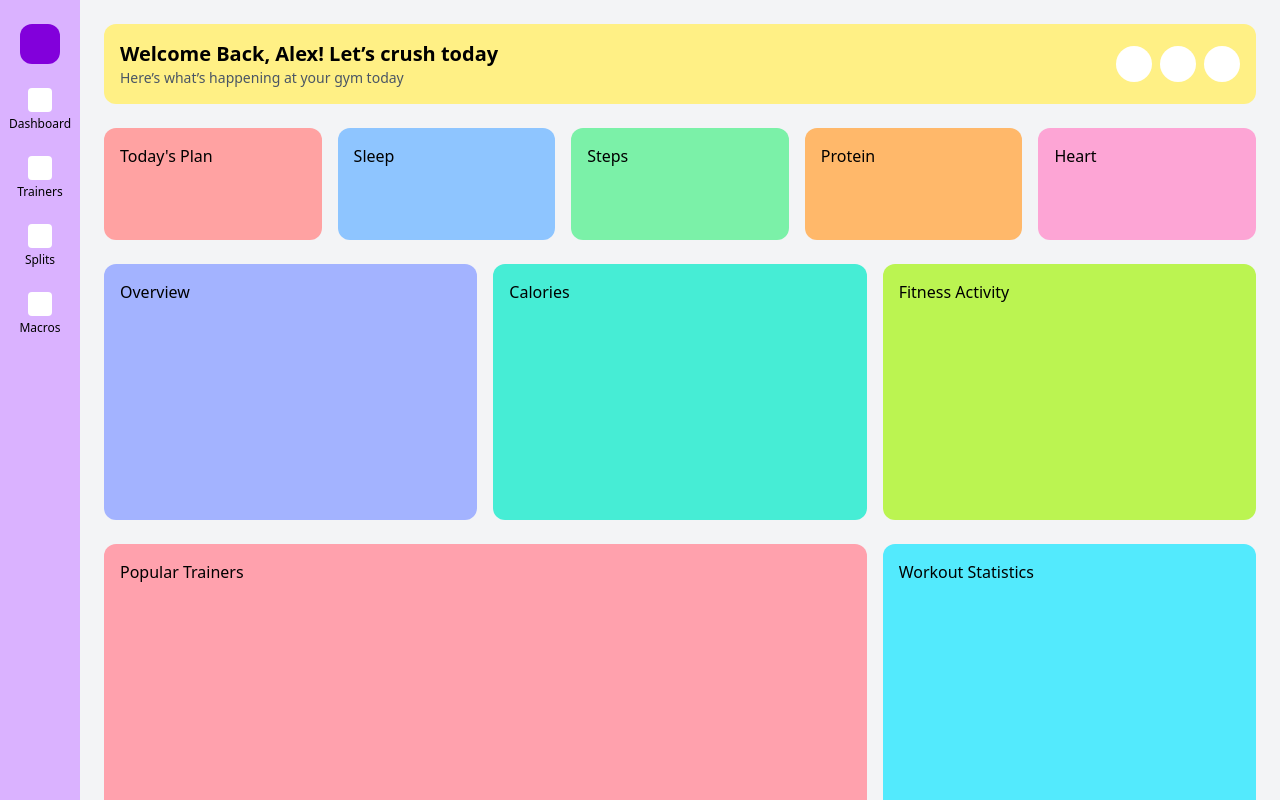
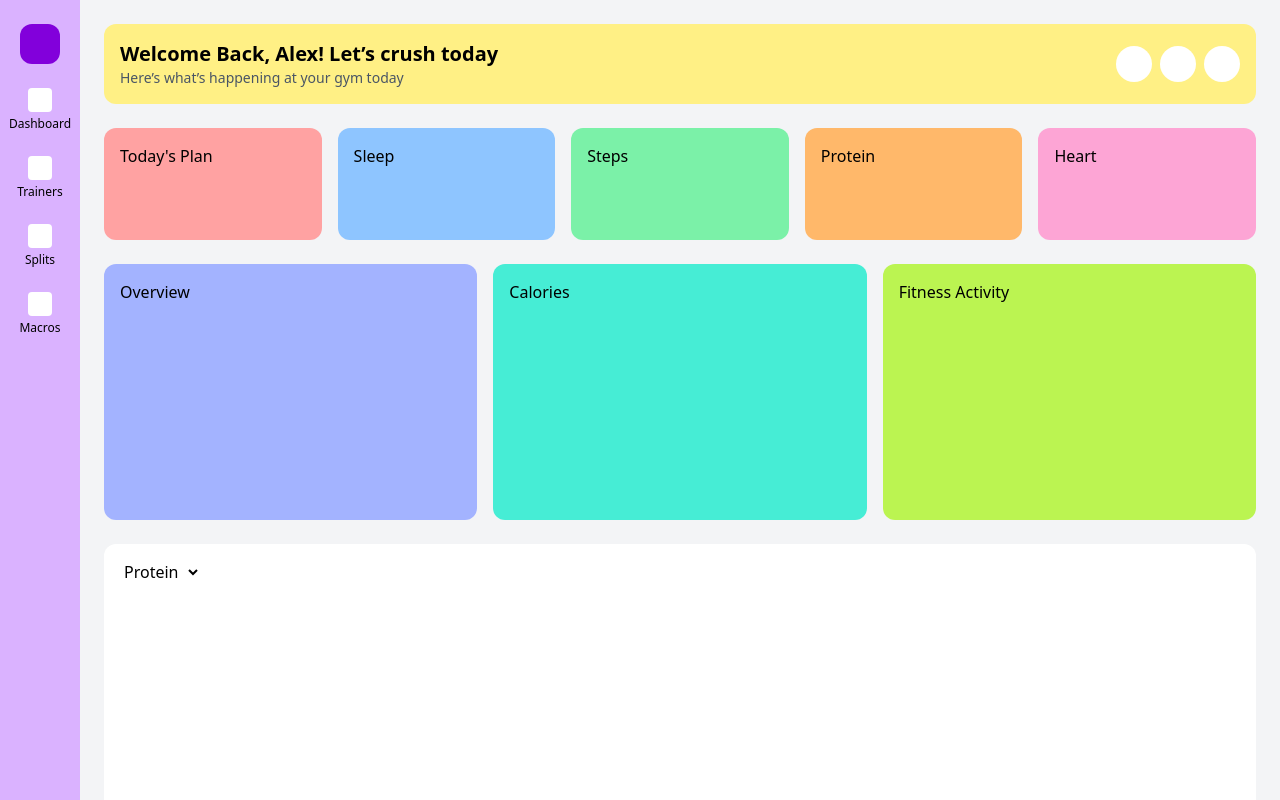
Before and after one commit to kvkvarma/METRIFLEX, a React (Vite) app in the folder client/: page /dashboard in a window 1280 px wide. Built offline with nearby package versions, Linux system fonts and the light colour scheme.

Commit message:
Implemented Recharts for the Daily Macros for a particular User

```diff
--- a/client/src/components/Dashboard.jsx
+++ b/client/src/components/Dashboard.jsx
@@ -2,15 +2,22 @@ import React, { useEffect, useState } from "react";
 import { NavLink } from "react-router-dom";
 import { useAuth } from "../../context/AuthContext";
 import axios from 'axios';
-
-const Dashboard = () => {
+import {
+  AreaChart,
+  Area,
+  XAxis,
+  YAxis,
+  Tooltip,
+  ResponsiveContainer,
+} from "recharts";
+const Dashboard = (props) => {
   const [open, setOpen] = useState(false);
   const [dailyMacrosData, setDailyMacrosData] = useState([]);
   const { user } = useAuth();
+  const [displayChart, setDisplayChart] = useState("protein");
 
   useEffect(() => {
     if (!user) return;
-
     const fetchDailyMacros = async () => {
       try {
         const response = await axios.get(
@@ -25,10 +32,19 @@ const Dashboard = () => {
       }
     };
     fetchDailyMacros();
-  }, [user]);
+  }, []);
 
-  console.log(dailyMacrosData);
-  console.log(dailyMacrosData[0]?.protein);
+  // console.log("Daily Macros",dailyMacrosData);
+
+  const newMacros = dailyMacrosData.map(item => ({
+      date: item.date,
+      protein: item.protein,
+      carbs: item.carbs,
+      fats: item.fats,
+      calories: item.calories,
+}));
+
+  // console.log("New Macros : ", newMacros);
 
 
   return (
@@ -131,14 +147,52 @@ const Dashboard = () => {
         </section>
 
         {/* Bottom Section */}
-        <section className="grid grid-cols-1 lg:grid-cols-3 gap-4">
-          <div className="lg:col-span-2 bg-rose-300 h-72 rounded-xl p-4">
-            Popular Trainers
-          </div>
-          <div className="bg-cyan-300 h-72 rounded-xl p-4">
-            Workout Statistics
-          </div>
-        </section>
+       <div className="lg:col-span-2 bg-white rounded-xl p-4">
+        <select value={displayChart} name="displayChart" id="displayChart" onChange={(e) => setDisplayChart(e.target.value)} > <option value="protein">Protein</option> <option value="carbs">Carbs</option> <option value="fats">Fats</option> <option value="calories">Calories</option> </select>
+      <ResponsiveContainer width="50%" height={220}>
+      <AreaChart data={newMacros}>
+        <defs>
+          <linearGradient id="colorValue" x1="0" y1="0" x2="0" y2="1">
+            <stop offset="5%" stopColor="#111827" stopOpacity={0.3} />
+            <stop offset="95%" stopColor="#111827" stopOpacity={0} />
+          </linearGradient>
+        </defs>
+
+        <XAxis
+          dataKey="date"
+          tickFormatter={(value) =>
+            new Date(value).toLocaleDateString("en-US", { weekday: "short" })
+          }
+          tickLine={false}
+          axisLine={false}
+        />
+
+        <YAxis hide />
+
+        <Tooltip
+          labelFormatter={(value) =>
+            new Date(value).toLocaleDateString("en-US", {
+              weekday: "long",
+              month: "short",
+              day: "numeric",
+            })
+          }
+        />
+
+        <Area
+          type="monotone"
+          dataKey={displayChart}
+          stroke="#111827"
+          strokeWidth={2.5}
+          fill="url(#colorValue)"
+          dot={false}
+          activeDot={{ r: 5 }}
+        />
+      </AreaChart>
+    </ResponsiveContainer>
+
+</div>
+
 
       </main>
     </div>
--- a/client/src/components/Login.jsx
+++ b/client/src/components/Login.jsx
@@ -40,7 +40,6 @@ const Login = () => {
       //   setShowLoader(false);
       //   setLoggedIn(true);
       // },3000)
-
       setLoggedIn(true);
     } catch (error) {
       console.error(error.code, error.message);
@@ -63,7 +62,6 @@ const Login = () => {
       //   setShowLoader(false);
       //   setLoggedIn(true);
       // },3000)
-
       setLoggedIn(true);
     } catch (error) {
       console.error(error.code, error.message);
@@ -86,7 +84,6 @@ const Login = () => {
       //   setShowLoader(false);
       //   setLoggedIn(true);
       // },3000)
-
       setLoggedIn(true);
     } catch (error) {
       console.error(error.code, error.message);
```
Also changed, not shown: 1 other file (tests, documents, lock files or other folders).
